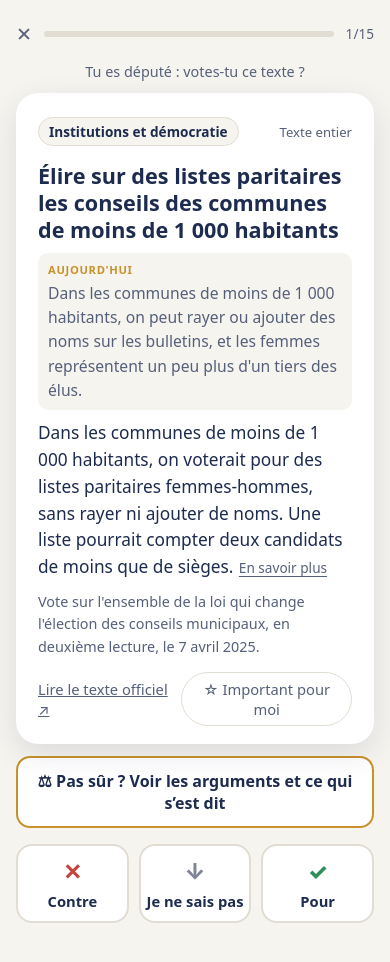
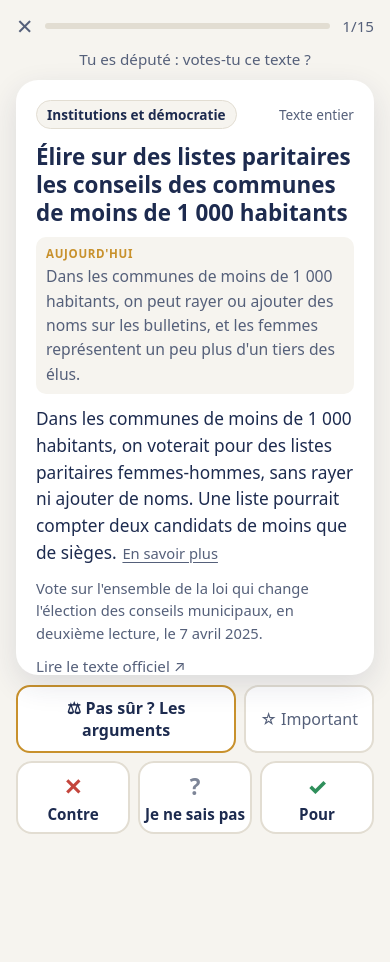
Before and after one commit to guillaumerollando/depute-d-un-jour, a React (Vite) app in the folder app/: page / in a window 390 px wide. Both pictures are taken after a click on the button "Commencer · 15 votes". Shown: the top 962 px of the page. After the commit the page ends 844 px from the top, so only its background shows below. Built offline with nearby package versions, Linux system fonts and the light colour scheme.

Commit message:
Ergonomie mobile : contenu défilant dans la carte, barre de vote fixe ; parties variées
Assisted by AI

```diff
--- a/app/src/App.tsx
+++ b/app/src/App.tsx
@@ -20,6 +20,19 @@ function lireSauvegarde(): Sauvegarde | null {
 }
 function ecrireSauvegarde(s: Sauvegarde) {
   try { localStorage.setItem(CLE, JSON.stringify(s)); } catch { /* stockage indisponible : tant pis */ }
+}
+
+// Cartes vues lors des parties précédentes (pour proposer autre chose la fois suivante)
+const CLE_VUES = 'depute-d-un-jour:vues';
+function lireVues(): Set<string> {
+  try { return new Set(JSON.parse(localStorage.getItem(CLE_VUES) ?? '[]')); } catch { return new Set(); }
+}
+function memoriserVue(uid: string) {
+  try {
+    const v = lireVues();
+    v.add(uid);
+    localStorage.setItem(CLE_VUES, JSON.stringify([...v]));
+  } catch { /* stockage indisponible */ }
 }
 
 async function charger(): Promise<Donnees> {
@@ -50,7 +63,7 @@ export default function App() {
         if (s && recente && s.ecran === 'jeu' && s.votes.every((v) => connues.has(v.uid))) {
           setVotes(s.votes);
           setObjectif(s.objectif);
-          const c = d.cartes.find((x) => x.uid === s.carte) ?? carteSuivante(d, s.votes);
+          const c = d.cartes.find((x) => x.uid === s.carte) ?? carteSuivante(d, s.votes, lireVues());
           setCarte(c);
           setEcran(c ? 'jeu' : 'resultat');
         }
@@ -73,23 +86,24 @@ export default function App() {
     setVotes([]);
     setObjectif(PARTIE);
     setImportant(false);
-    setCarte(carteSuivante(donnees, []));
+    setCarte(carteSuivante(donnees, [], lireVues()));
     setEcran('jeu');
   };
 
   const repondre = (r: Reponse) => {
     if (!carte) return;
+    memoriserVue(carte.uid);
     const nouveaux = [...votes, { uid: carte.uid, reponse: r, important }];
     setVotes(nouveaux);
     setImportant(false);
-    const suivante = nouveaux.length < objectif ? carteSuivante(donnees, nouveaux) : null;
+    const suivante = nouveaux.length < objectif ? carteSuivante(donnees, nouveaux, lireVues()) : null;
     if (suivante) setCarte(suivante);
     else setEcran('resultat');
   };
 
   const continuer = () => {
     setObjectif(votes.length + RALLONGE);
-    setCarte(carteSuivante(donnees, votes));
+    setCarte(carteSuivante(donnees, votes, lireVues()));
     setEcran('jeu');
   };
 
--- a/app/src/composants/Accueil.tsx
+++ b/app/src/composants/Accueil.tsx
@@ -24,8 +24,9 @@ export function Accueil({ donnees, onCommencer, onMethode }: Props) {
       <ol className="regles">
         <li><span className="geste pour">→</span> <span>Glisse à droite si tu votes <strong>pour</strong></span></li>
         <li><span className="geste contre">←</span> <span>Glisse à gauche si tu votes <strong>contre</strong></span></li>
-        <li><span className="geste passe">↓</span> <span>Glisse vers le bas si <strong>tu ne sais pas</strong></span></li>
+        <li><span className="geste passe">?</span> <span>Touche « Je ne sais pas » si <strong>tu n'as pas d'avis</strong></span></li>
         <li><span className="geste etoile">★</span> <span>Touche l'étoile si le sujet <strong>compte beaucoup</strong> pour toi</span></li>
+        <li><span className="geste arguments">⚖</span> <span>Pas sûr ? Lis <strong>les arguments</strong> des deux camps</span></li>
       </ol>
 
       <button className="btn-principal grand" onClick={onCommencer}>Commencer · 15 votes</button>
--- a/app/src/composants/CarteSwipe.tsx
+++ b/app/src/composants/CarteSwipe.tsx
@@ -2,7 +2,6 @@ import { useEffect, useRef, useState } from 'react';
 import type { Carte, Reponse } from '../types';
 
 const SEUIL_X = 90;
-const SEUIL_Y = 110;
 
 interface Props {
   carte: Carte;
@@ -25,6 +24,15 @@ export function CarteSwipe({ carte, important, onImportant, onReponse }: Props)
   const [complet, setComplet] = useState(false);
   const [sortie, setSortie] = useState<Reponse | null>(null);
   const depart = useRef<{ x: number; y: number } | null>(null);
+  const defilement = useRef<HTMLDivElement>(null);
+  const zoneArguments = useRef<HTMLDivElement>(null);
+
+  const basculerArguments = () => {
+    const ouvrir = !arguments_;
+    setArguments(ouvrir);
+    if (ouvrir) setTimeout(() => zoneArguments.current?.scrollIntoView({ behavior: 'smooth', block: 'start' }), 50);
+    else defilement.current?.scrollTo({ top: 0, behavior: 'smooth' });
+  };
 
   const repondre = (r: Reponse) => {
     if (sortie) return;
@@ -55,25 +63,26 @@ export function CarteSwipe({ carte, important, onImportant, onReponse }: Props)
   };
   const onMove = (e: React.PointerEvent) => {
     if (!depart.current) return;
-    setDelta({ x: e.clientX - depart.current.x, y: Math.max(0, e.clientY - depart.current.y) });
+    // Seul le geste horizontal est suivi : le vertical sert à faire défiler le contenu de la carte
+    setDelta({ x: e.clientX - depart.current.x, y: 0 });
   };
   const onUp = () => {
     if (!depart.current) return;
     depart.current = null;
     if (delta.x > SEUIL_X) repondre('pour');
     else if (delta.x < -SEUIL_X) repondre('contre');
-    else if (delta.y > SEUIL_Y) repondre('passe');
     else setDelta({ x: 0, y: 0 });
   };
+  // Le navigateur a pris la main pour faire défiler : on annule le glissement en cours
+  const onCancel = () => { depart.current = null; setDelta({ x: 0, y: 0 }); };
 
-  const indice: Reponse | null =
-    delta.x > 40 ? 'pour' : delta.x < -40 ? 'contre' : delta.y > 60 ? 'passe' : null;
+  const indice: Reponse | null = delta.x > 40 ? 'pour' : delta.x < -40 ? 'contre' : null;
 
   const transform = sortie
     ? sortie === 'pour' ? 'translateX(130%) rotate(18deg)'
       : sortie === 'contre' ? 'translateX(-130%) rotate(-18deg)'
-      : 'translateY(120%)'
-    : `translate(${delta.x}px, ${delta.y}px) rotate(${delta.x / 18}deg)`;
+      : 'translateY(40px) scale(.96)'
+    : `translateX(${delta.x}px) rotate(${delta.x / 18}deg)`;
 
   return (
     <div className="zone-carte">
@@ -83,13 +92,13 @@ export function CarteSwipe({ carte, important, onImportant, onReponse }: Props)
         onPointerDown={onDown}
         onPointerMove={onMove}
         onPointerUp={onUp}
-        onPointerCancel={onUp}
+        onPointerCancel={onCancel}
         aria-live="polite"
       >
         <div className="tampon tampon-pour">POUR</div>
         <div className="tampon tampon-contre">CONTRE</div>
-        <div className="tampon tampon-passe">JE NE SAIS PAS</div>
 
+        <div className="carte-defilement" ref={defilement}>
           <div className="carte-entete">
             <span className="puce-theme">{carte.theme}</span>
             <span className="type-vote">{TYPES[carte.type] ?? carte.type}</span>
@@ -102,33 +111,17 @@ export function CarteSwipe({ carte, important, onImportant, onReponse }: Props)
             {complet || !carte.resume_court ? carte.ce_que_ca_change : carte.resume_court}
             {carte.resume_court && (
               <button className="lien en-savoir" onClick={() => setComplet(!complet)}>
-              {complet ? ' Moins' : ' En savoir plus'}
+                {complet ? 'Moins' : 'En savoir plus'}
               </button>
             )}
           </p>
           <p className="carte-contexte">{carte.contexte}</p>
-        <div className="carte-pied">
-          <a href={carte.liens.texte ?? carte.liens.dossier} target="_blank" rel="noreferrer">
+          <a className="lien-texte" href={carte.liens.texte ?? carte.liens.dossier} target="_blank" rel="noreferrer">
             Lire le texte officiel ↗
           </a>
-          <button
-            className={`etoile ${important ? 'active' : ''}`}
-            onClick={onImportant}
-            aria-pressed={important}
-            title="Ce sujet compte beaucoup pour moi : la carte compte double"
-          >
-            {important ? '★' : '☆'} <span>Important pour moi</span>
-          </button>
-        </div>
-      </article>
 
-      {carte.arguments && (
-        <div className={`arguments ${arguments_ ? 'ouverts' : ''}`}>
-          <button className="btn-arguments" onClick={() => setArguments(!arguments_)} aria-expanded={arguments_}>
-            ⚖ {arguments_ ? 'Masquer les arguments' : 'Pas sûr ? Voir les arguments et ce qui s’est dit'}
-          </button>
-          {arguments_ && (
-            <div className="arguments-corps">
+          {carte.arguments && arguments_ && (
+            <div className="arguments-corps" ref={zoneArguments}>
               <div className="argument pour">
                 <span>Pour</span>{carte.arguments.pour}
                 <blockquote className="bulle">« {carte.arguments.citation_pour} »<cite>Un député ayant voté pour</cite></blockquote>
@@ -140,20 +133,40 @@ export function CarteSwipe({ carte, important, onImportant, onReponse }: Props)
               <p className="note">Paroles réellement prononcées dans l'hémicycle. Les groupes sont révélés à la fin, pour ne pas influencer ton vote.</p>
             </div>
           )}
+          {!carte.arguments && (
+            <p className="note sans-arguments">Pour ce vote, l'un des deux camps ne s'est pas exprimé sur le fond pendant le débat : pas d'arguments à afficher.</p>
+          )}
         </div>
+      </article>
+
+      <div className="barre-bas">
+        <div className="actions-carte">
+          {carte.arguments && (
+            <button className={`btn-arguments ${arguments_ ? 'actif' : ''}`} onClick={basculerArguments} aria-expanded={arguments_}>
+              ⚖ {arguments_ ? 'Masquer les arguments' : 'Pas sûr ? Les arguments'}
+            </button>
           )}
-
+          <button
+            className={`etoile ${important ? 'active' : ''}`}
+            onClick={onImportant}
+            aria-pressed={important}
+            title="Ce sujet compte beaucoup pour moi : la carte compte double"
+          >
+            {important ? '★' : '☆'} Important
+          </button>
+        </div>
       <div className="boutons-vote">
         <button className="btn-vote contre" onClick={() => repondre('contre')} aria-label="Contre">
           <span>✕</span>Contre
         </button>
         <button className="btn-vote passe" onClick={() => repondre('passe')} aria-label="Je ne sais pas">
-          <span>↓</span>Je ne sais pas
+          <span>?</span>Je ne sais pas
         </button>
         <button className="btn-vote pour" onClick={() => repondre('pour')} aria-label="Pour">
           <span>✓</span>Pour
         </button>
       </div>
       </div>
+    </div>
   );
 }
--- a/app/src/index.css
+++ b/app/src/index.css
@@ -63,58 +63,50 @@ button { font: inherit; color: inherit; cursor: pointer; }
 .regles li { display: flex; align-items: center; gap: 12px; background: var(--surface); border: 1px solid var(--trait); border-radius: 14px; padding: 10px 14px; }
 .geste { display: inline-grid; place-items: center; width: 34px; height: 34px; border-radius: 50%; font-weight: 800; color: #fff; flex: none; }
 .geste.pour { background: var(--pour); } .geste.contre { background: var(--contre); }
-.geste.passe { background: var(--passe); } .geste.etoile { background: var(--or); }
+.geste.passe { background: var(--passe); } .geste.etoile { background: var(--or); } .geste.arguments { background: var(--encre); }
 .garanties { font-size: .98rem; color: var(--encre-douce); }
 .source { font-size: .88rem; color: var(--encre-douce); margin-top: 24px; }
 
-/* Jeu */
-.jeu { display: flex; flex-direction: column; min-height: calc(100dvh - 20px); }
-.barre-jeu { display: flex; align-items: center; gap: 12px; }
-.barre-jeu .lien { text-decoration: none; font-size: 1.2rem; }
+/* Jeu : la carte occupe la hauteur disponible, son contenu défile, la barre du bas reste visible */
+main:has(.jeu) { padding-bottom: 0; }
+.jeu { display: flex; flex-direction: column; height: 100dvh; padding-top: 12px; padding-bottom: max(10px, env(safe-area-inset-bottom)); }
+.barre-jeu { display: flex; align-items: center; gap: 12px; flex: none; }
+.barre-jeu .lien { text-decoration: none; font-size: 1.3rem; }
 .progression { flex: 1; height: 6px; background: var(--trait); border-radius: 99px; overflow: hidden; }
 .progression span { display: block; height: 100%; background: var(--or); transition: width .3s; }
-.compteur { font-size: .85rem; font-variant-numeric: tabular-nums; color: var(--encre-douce); }
-.consigne { text-align: center; font-size: .9rem; color: var(--encre-douce); margin: 14px 0 10px; }
-.zone-carte { position: relative; flex: 1; display: flex; flex-direction: column; }
+.compteur { font-size: .95rem; font-variant-numeric: tabular-nums; color: var(--encre-douce); }
+.consigne { text-align: center; font-size: .95rem; color: var(--encre-douce); margin: 8px 0; flex: none; }
+.zone-carte { flex: 1; min-height: 0; display: flex; flex-direction: column; }
 .carte {
-  position: relative; background: var(--surface); border-radius: 22px; box-shadow: var(--ombre);
-  padding: 22px 20px 16px; touch-action: none; user-select: none; border: 2px solid transparent;
-  min-height: 52dvh; display: flex; flex-direction: column;
+  position: relative; flex: 1; min-height: 0; background: var(--surface); border-radius: 22px; box-shadow: var(--ombre);
+  border: 2px solid transparent; touch-action: pan-y; user-select: none; overflow: hidden;
 }
+.carte-defilement { height: 100%; overflow-y: auto; overscroll-behavior: contain; padding: 18px 18px 22px; }
 .carte.indice-pour { border-color: var(--pour); }
 .carte.indice-contre { border-color: var(--contre); }
-.carte.indice-passe { border-color: var(--passe); }
 .carte-entete { display: flex; justify-content: space-between; gap: 8px; align-items: center; flex-wrap: wrap; }
 .puce-theme { background: var(--papier); border: 1px solid var(--trait); border-radius: 99px; padding: 4px 10px; font-size: .85rem; font-weight: 600; }
-.type-vote { font-size: .82rem; color: var(--encre-douce); }
-.carte-titre { font-size: 1.35rem; line-height: 1.25; margin: 16px 0 10px; }
+.type-vote { font-size: .85rem; color: var(--encre-douce); }
+.carte-titre { font-size: 1.4rem; line-height: 1.25; margin: 14px 0 10px; }
 .carte-resume { font-size: 1.08rem; margin: 0 0 10px; }
-.aujourdhui { font-size: .98rem; background: var(--papier); border-radius: 10px; padding: 8px 10px; margin: 0 0 10px; color: var(--encre-douce); }
-.aujourdhui strong { display: block; font-size: .7rem; text-transform: uppercase; letter-spacing: .06em; color: var(--or); margin-bottom: 2px; }
-.en-savoir { font-size: .85rem; margin-left: .4em; }
-.arguments { margin-top: 12px; }
-.btn-arguments { width: 100%; background: var(--surface); border: 2px solid var(--or); border-radius: 14px; padding: 12px; font-size: 1rem; font-weight: 700; color: var(--encre); }
-.arguments.ouverts .btn-arguments { border-style: solid; }
-.arguments-corps { display: grid; gap: 8px; margin-top: 8px; }
-.argument { margin: 0; background: var(--surface); border-radius: 12px; padding: 10px 12px; font-size: 1.02rem; border-left: 4px solid; }
-.argument span { display: block; font-size: .7rem; font-weight: 800; text-transform: uppercase; letter-spacing: .06em; margin-bottom: 2px; }
-.argument.pour { border-color: var(--pour); } .argument.pour span { color: var(--pour); }
-.argument.contre { border-color: var(--contre); } .argument.contre span { color: var(--contre); }
-.carte-contexte { font-size: .9rem; color: var(--encre-douce); margin: 0; }
-.carte-pied { margin-top: auto; padding-top: 14px; display: flex; justify-content: space-between; align-items: center; gap: 10px; font-size: .92rem; }
-.carte-pied a { color: var(--encre-douce); }
-.etoile { background: none; border: 1px solid var(--trait); border-radius: 99px; padding: 6px 12px; font-size: .92rem; color: var(--encre-douce); }
-.etoile.active { border-color: var(--or); color: var(--or); font-weight: 700; }
-.tampon { position: absolute; top: 18px; padding: 4px 10px; border: 3px solid; border-radius: 8px; font-weight: 900; letter-spacing: .06em; opacity: 0; transition: opacity .1s; pointer-events: none; }
+.carte-contexte { font-size: .92rem; color: var(--encre-douce); margin: 0 0 10px; }
+.lien-texte { font-size: .95rem; color: var(--encre-douce); }
+.sans-arguments { margin-top: 16px; }
+.tampon { position: absolute; top: 18px; z-index: 2; padding: 4px 10px; border: 3px solid; border-radius: 8px; font-weight: 900; letter-spacing: .06em; opacity: 0; transition: opacity .1s; pointer-events: none; background: var(--surface); }
 .tampon-pour { left: 18px; color: var(--pour); transform: rotate(-12deg); }
 .tampon-contre { right: 18px; color: var(--contre); transform: rotate(12deg); }
-.tampon-passe { left: 50%; top: auto; bottom: 60px; transform: translateX(-50%); color: var(--passe); }
-.indice-pour .tampon-pour, .indice-contre .tampon-contre, .indice-passe .tampon-passe { opacity: 1; }
-.boutons-vote { display: grid; grid-template-columns: 1fr 1fr 1fr; gap: 10px; margin-top: 16px; }
-.btn-vote { display: flex; flex-direction: column; align-items: center; gap: 4px; padding: 10px 4px; border-radius: 16px; background: var(--surface); border: 2px solid var(--trait); font-size: .92rem; font-weight: 600; }
+.indice-pour .tampon-pour, .indice-contre .tampon-contre { opacity: 1; }
+.barre-bas { flex: none; padding-top: 10px; display: grid; gap: 8px; }
+.actions-carte { display: flex; gap: 8px; }
+.btn-arguments { flex: 1; background: var(--surface); border: 2px solid var(--or); border-radius: 14px; padding: 10px; font-size: 1rem; font-weight: 700; color: var(--encre); }
+.btn-arguments.actif { background: var(--or); color: #fff; }
+.etoile { flex: none; background: var(--surface); border: 2px solid var(--trait); border-radius: 14px; padding: 10px 14px; font-size: 1rem; color: var(--encre-douce); }
+.etoile.active { border-color: var(--or); color: var(--or); font-weight: 700; }
+.boutons-vote { display: grid; grid-template-columns: 1fr 1fr 1fr; gap: 8px; }
+.btn-vote { display: flex; flex-direction: column; align-items: center; gap: 2px; padding: 8px 4px; border-radius: 16px; background: var(--surface); border: 2px solid var(--trait); font-size: .95rem; font-weight: 600; }
 .btn-vote span { font-size: 1.4rem; font-weight: 800; }
 .btn-vote.pour span { color: var(--pour); } .btn-vote.contre span { color: var(--contre); } .btn-vote.passe span { color: var(--passe); }
-.terminer { margin: 14px auto 0; display: block; font-size: .85rem; }
+.terminer { margin: 8px auto 0; display: block; font-size: .92rem; flex: none; }
 
 /* Résultat */
 .resultat h1 { font-size: 1.6rem; }
@@ -161,3 +153,14 @@ button { font: inherit; color: inherit; cursor: pointer; }
 
 .bulle { margin: 8px 0 0; padding: 8px 12px; background: var(--papier); border-radius: 12px 12px 12px 2px; font-style: italic; font-size: .95rem; color: var(--encre-douce); }
 .bulle cite { display: block; font-style: normal; font-size: .82rem; margin-top: 4px; }
+
+/* Situation actuelle et arguments */
+.aujourdhui { font-size: .98rem; background: var(--papier); border-radius: 10px; padding: 8px 10px; margin: 0 0 12px; color: var(--encre-douce); }
+.aujourdhui strong { display: block; font-size: .72rem; text-transform: uppercase; letter-spacing: .06em; color: var(--or); margin-bottom: 2px; }
+.en-savoir { font-size: .92rem; margin-left: .4em; }
+.arguments-corps { display: grid; gap: 10px; margin-top: 16px; padding-top: 14px; border-top: 1px solid var(--trait); }
+.argument { margin: 0; background: var(--papier); border-radius: 12px; padding: 10px 12px; font-size: 1.02rem; border-left: 4px solid; }
+.argument > span { display: block; font-size: .72rem; font-weight: 800; text-transform: uppercase; letter-spacing: .06em; margin-bottom: 2px; }
+.argument.pour { border-color: var(--pour); } .argument.pour > span { color: var(--pour); }
+.argument.contre { border-color: var(--contre); } .argument.contre > span { color: var(--contre); }
+.argument .bulle { background: var(--surface); }
--- a/app/src/score.ts
+++ b/app/src/score.ts
@@ -52,9 +52,11 @@ const PREMIERES_CARTES = 4;
  * Un vote solennel vaut un départage et demi de plus : une carte mineure ne passe devant que si elle
  * départage nettement mieux. À égalité, le hasard (pour varier les parties).
  */
-export function carteSuivante(d: Donnees, votes: Vote[]): Carte | null {
+export function carteSuivante(d: Donnees, votes: Vote[], dejaVues: Set<string> = new Set()): Carte | null {
   const vues = new Set(votes.map((v) => v.uid));
-  const restantes = melanger(d.cartes.filter((c) => !vues.has(c.uid)));
+  // Les cartes jamais vues lors des parties précédentes passent devant, pour varier les parties
+  const melangees = melanger(d.cartes.filter((c) => !vues.has(c.uid)));
+  const restantes = [...melangees.filter((c) => !dejaVues.has(c.uid)), ...melangees.filter((c) => dejaVues.has(c.uid))];
   if (!restantes.length) return null;
 
   if (votes.length < PREMIERES_CARTES) {
@@ -73,7 +75,7 @@ export function carteSuivante(d: Donnees, votes: Vote[]): Carte | null {
   let tete = liste.filter((s) => meilleur - (s.pourcentage ?? 0) < 20).map((s) => s.groupe.id);
   if (tete.length < 3) tete = liste.slice(0, 3).map((s) => s.groupe.id);
 
-  let choix: Carte | null = null, gainMax = -1;
+  const notes: { c: Carte; score: number }[] = [];
   for (const c of restantes) {
     let gain = 0;
     for (let i = 0; i < tete.length; i++)
@@ -81,10 +83,12 @@ export function carteSuivante(d: Donnees, votes: Vote[]): Carte | null {
         const a = c.positions[tete[i]], b = c.positions[tete[j]];
         if (a && b && a !== b) gain += 1;
       }
-    const score = gain * 2 + (c.socle ? 3 : 0);
-    if (score > gainMax) { gainMax = score; choix = c; }
+    notes.push({ c, score: gain * 2 + (c.socle ? 3 : 0) - (dejaVues.has(c.uid) ? 4 : 0) });
   }
-  return choix;
+  // Un peu de hasard parmi les meilleures cartes (à 2 points près), pour que deux parties diffèrent
+  const max = Math.max(...notes.map((n) => n.score));
+  const meilleures = notes.filter((n) => n.score >= max - 2);
+  return meilleures[Math.floor(Math.random() * meilleures.length)].c;
 }
 
 /** Député dont les votes ressemblent le plus aux tiens : il doit avoir voté sur au moins 60 % de tes cartes
```
Also changed, not shown: 1 other file (tests, documents, lock files or other folders). Lines whose indentation alone changed are shown as unchanged.
